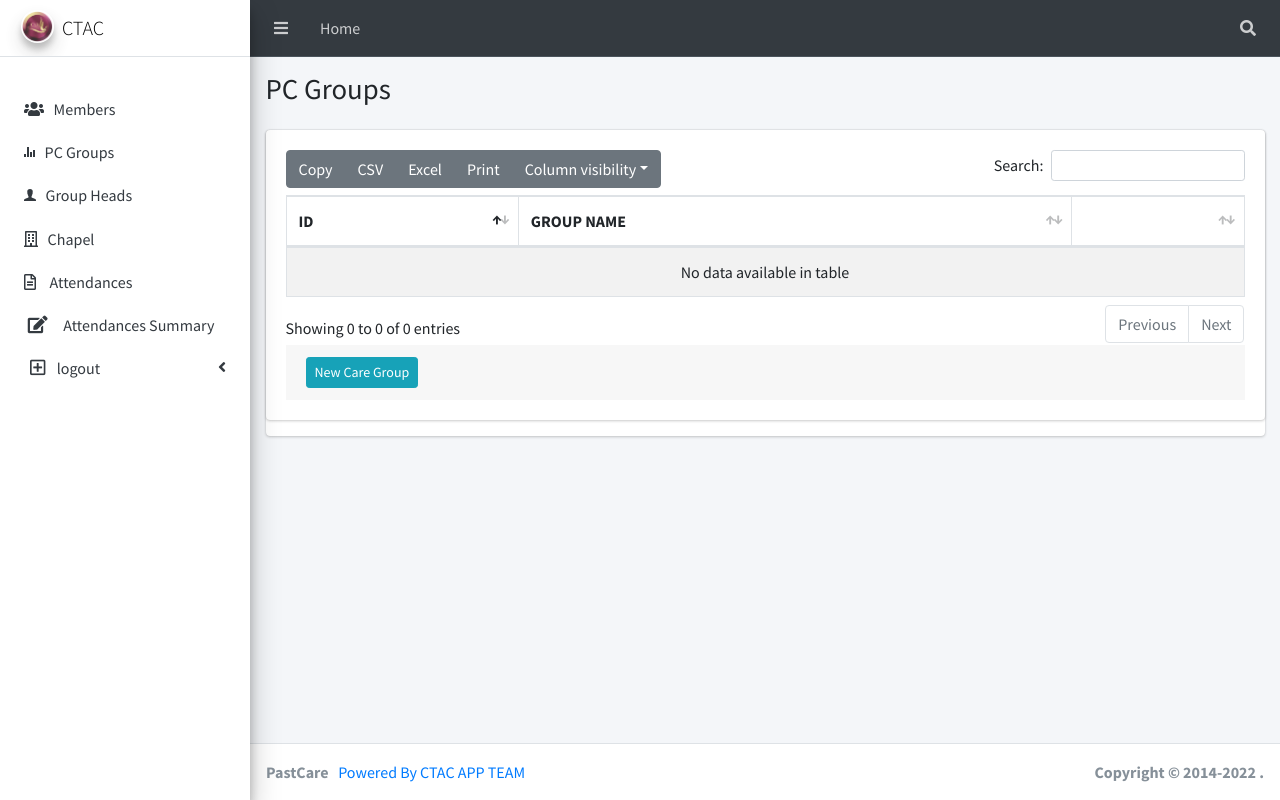
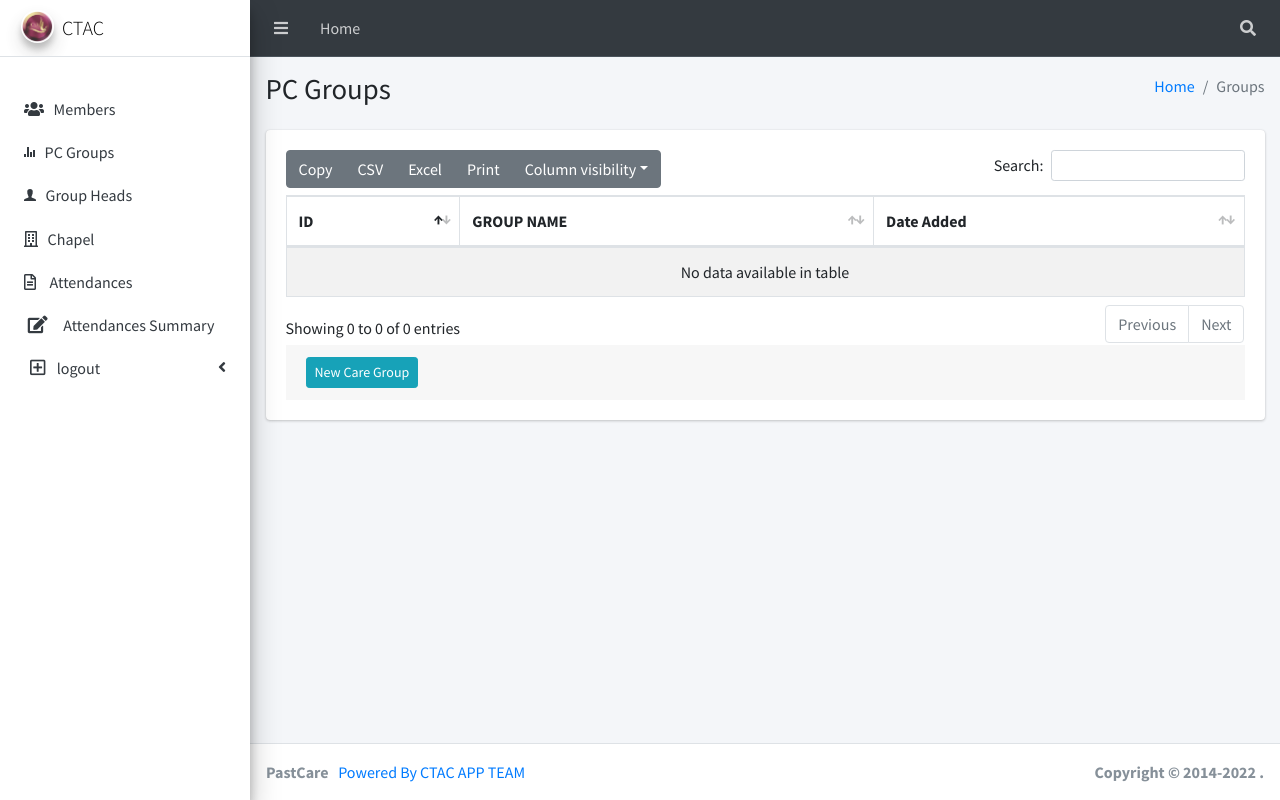
Before and after one commit to Morning-Star-Cathedral/Portal, a Django app: page /groups/ in a window 1280 px wide. Run offline with Django 4.2, Linux system fonts and the light colour scheme; data that the repository does not hold is empty; some libraries are stand-ins or nearby versions.

Commit message:
correctioms on the home page and sorting other pages

```diff
--- a/ChurchDashboard/urls.py
+++ b/ChurchDashboard/urls.py
@@ -19,6 +19,7 @@ urlpatterns = [
     path('addchapel/', create_chapel, name='add_chapel_url'),
     path('memlist/', memberindex, name='lazyloadmem'),
     # path('dbuserlistindex/', db_userindex, name='mems'),
+    path('groups/<int:pk>/ ',group_delete,name='delete_group'),
 
 
 
--- a/ChurchDashboard/views.py
+++ b/ChurchDashboard/views.py
@@ -25,7 +25,6 @@ def index_page(request):
     return render(request, 'index.html', context)
 
 
-
 def memberindex(request):
     mil = Members.objects.all().order_by('-id')[:5]
 
@@ -48,7 +47,6 @@ def list_view_member(request):
     return render(request, 'member/list.html', context)
 
 
-
 # def db_userindex(request):
 #     dbusered = DBUser.objects.all().order_by('-id')[:20]
 #
@@ -56,7 +54,6 @@ def list_view_member(request):
 #         'dbusered': dbusered
 #     }
 #     return render(request, 'Dbuserlistindex.html', context)
-
 
 
 # list attendance ordered by created at
--- /dev/null
+++ b/static/dialog.js
@@ -0,0 +1,8 @@
+;(function(){
+  const modal = new bootstrap.Modal(document.getElementById('modal'), options)
+  htmx.on('htmx:afterSwap', (e)=> {
+    if (e.detail.target.id === "dialog")
+      modal.show()
+  })
+
+})()
--- a/templates/base.html
+++ b/templates/base.html
@@ -186,7 +186,10 @@ a:hover {
     {% block content %}
 
     {% endblock %}
-
+    <div id ="modal" class="modal fade" tabindex="-1">
+        <div class="modal-dialog">
+        </div>
+    </div>
 
     <footer class="main-footer" >
         <b>PastCare</b> &nbsp;
@@ -228,6 +231,7 @@ a:hover {
 <script src="{% static 'plugins/datatables-buttons/js/buttons.colVis.min.js' %}"></script>
 {#<script src="https://unpkg.com/htmx.org@1.7.0"></script>#}
  <script src="https://unpkg.com/htmx.org@1.6.1"></script>
+<script src = "{% static 'dialog.js' %}" ></script>
 <script>
     $(function () {
         $("#example1").DataTable({
--- a/templates/groups/list.html
+++ b/templates/groups/list.html
@@ -9,7 +9,12 @@
                 <div class="row mb-2">
                     <div class="col-sm-6">
                         <h1>PC Groups</h1>
-
+                    </div>
+                    <div class="col-sm-6">
+                        <ol class="breadcrumb float-sm-right">
+                            <li class="breadcrumb-item"><a href="{% url 'ChurchDashboard:home_page' %}">Home</a></li>
+                            <li class="breadcrumb-item active">Groups</li>
+                        </ol>
                     </div>
                 </div>
             </div>
@@ -20,38 +25,24 @@
                 <div class="row">
                     <div class="col-12">
                         <div class="card">
-                            <div class="card">
                             <div class="card-body">
                                 <table id="example1" class="table table-bordered table-striped">
                                     <thead>
                                     <tr>
                                         <th>ID</th>
                                         <th> GROUP NAME</th>
-                                            <th></th>
+                                        <th>Date Added</th>
+
                                     </tr>
                                     </thead>
                                     <tbody>
                                     {% for gro in gro %}
                                         <tr>
                                             <td>{{ gro.id }}</td>
-                                                <td>{{ gro.name }}</td>
-                                                <td >
-{#                                                <a href="{% url 'ChurchDashboard:details_group_urls' gro.id %}">#}
-                                                  <a href="#">
-                                                    <i class="fa-solid fa-eye" onclick="viewGroup()"></i>
-                                                    </i>
+                                            <td><a href="{% url  'ChurchDashboard:details_group_urls' gro.id %}"
+                                                   class="link-black">{{ gro.name }}</a></td>
+                                           <td>{{ gro.created_at| date:"d M, Y"}}</td>
 
-                                                </a>
-                                                <a  href="#">
-                                                    <i class="fas fa-pencil-alt">
-                                                    </i>
-
-                                                </a>
-                                                <a  href="#">
-                                                    <i class="fas fa-trash">
-                                                    </i>
-                                                </a>
-                                            </td>
                                         </tr>
 
                                     {% endfor %}
@@ -68,31 +59,7 @@
                     </div>
                 </div>
             </div>
+        </section>
     </div>
-    </div>
-    </section>
-
-    <div class="modal fade" id="modal-lg">
-        <div class="modal-dialog modal-lg">
-          <div class="modal-content">
-            <div class="modal-header">
-              <h4 class="modal-title">Large Modal</h4>
-              <button type="button" class="close" data-dismiss="modal" aria-label="Close">
-                <span aria-hidden="true">&times;</span>
-              </button>
-            </div>
-            <div class="modal-body">
-              <p>One fine body&hellip;</p>
-            </div>
-            <div class="modal-footer justify-content-between">
-              <button type="button" class="btn btn-default" data-dismiss="modal">Close</button>
-              <button type="button" class="btn btn-primary">Save changes</button>
-            </div>
-          </div>
-          <!-- /.modal-content -->
-        </div>
-        <!-- /.modal-dialog -->
-      </div>
-      <!-- /.modal -->
 
 {% endblock %}
--- a/templates/member/details.html
+++ b/templates/member/details.html
@@ -47,7 +47,7 @@
                     <b>Gender</b> <p class="float-right" class="text-black">{{ mem_det.sex |capfirst|default_if_none:""}}</p>
                   </li>
                   <li class="list-group-item">
-                    <b>Date of Birth</b> <p class="float-right" class="text-black">{{ mem_det.dob|date:"d-m-Y"  }}</p>
+                    <b>Date of Birth</b> <p class="float-right" class="text-black">{{ mem_det.dob|date:"d M, Y"  }}</p>
                   </li>
                 </ul>
 
@@ -60,7 +60,7 @@
           <div class="col-md-6">
             <div class="card">
 
-{#             <div class="card card-primary">#}
+
               <div class="card-header">
                 <h3 class="card-title">Residents & Contact</h3>
               </div>
```
Also changed, not shown: templates/groups/create.html (+7 -6 lines), templates/groups/dets.html (added, +9 -0 lines). Lines whose indentation alone changed are shown as unchanged.
